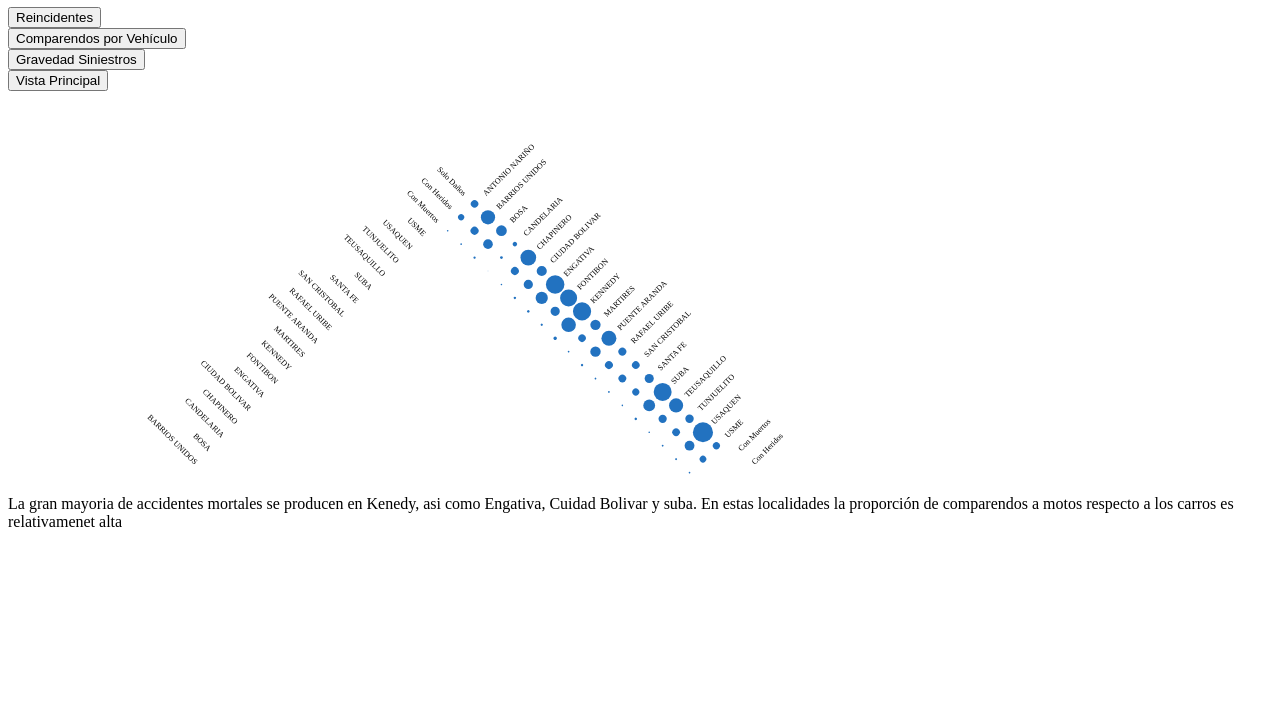
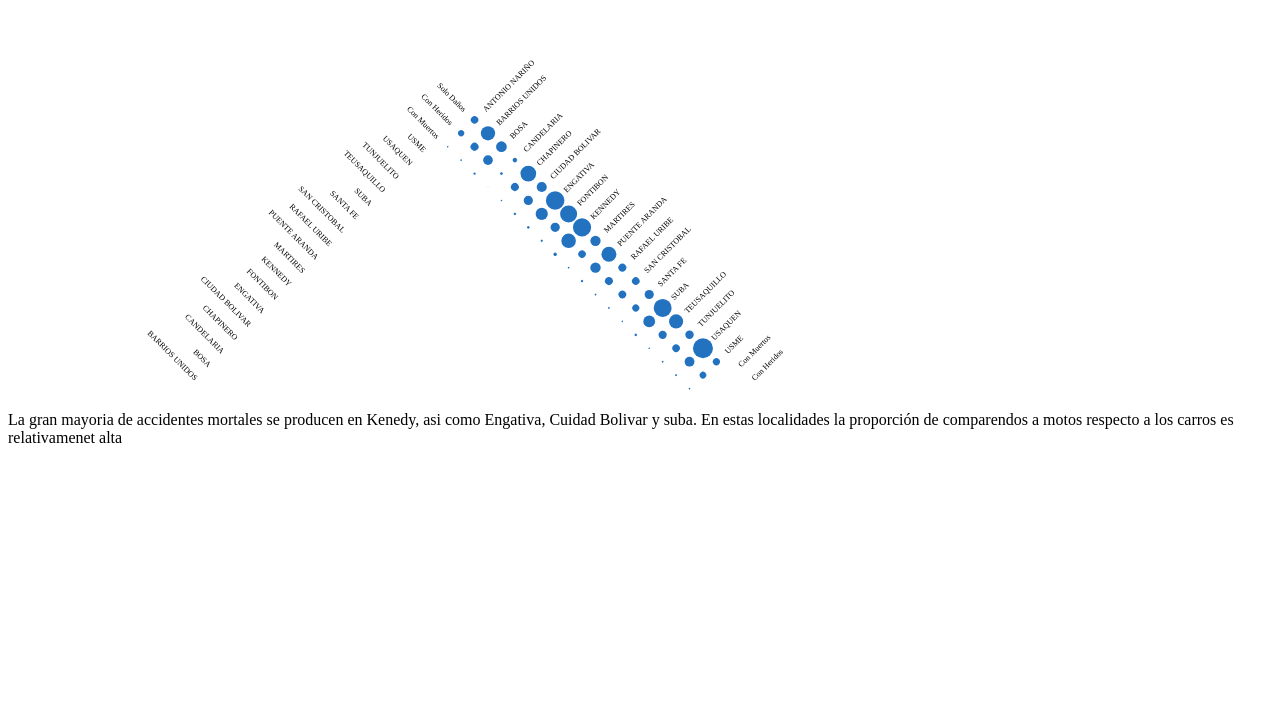
Before and after one commit to pdiazq/SiniestrosGravedadLocalidad, a plain HTML site: page index.html in a window 1280 px wide. Shown: the part 73-800 px from the top of the page. Drawn offline with nearby package versions, Linux system fonts and the light colour scheme; a web font is replaced by a local one.

Commit message:
Update index.html

```diff
--- a/index.html
+++ b/index.html
@@ -7,19 +7,6 @@
     <script src="https://d3js.org/d3.v3.min.js"></script>
     <h1>Análisis de gravedad de accidente por localidad.<small> Cantidad de siniestros</small></h1>
   </head>
-    <form action="https://pdiazq.github.io/CantidadCoparendosLoc/">
-    <input type="submit" value="Reincidentes" />
-</form>
-    <form action="https://pdiazq.github.io/CantidadCoparendosVehiculo/">
-    <input type="submit" value="Comparendos por Vehículo" />
-</form>
-  </form>
-    <form action="https://pdiazq.github.io/SiniestrosGravedadLocalidad/">
-    <input type="submit" value="Gravedad Siniestros" />
-</form>
-    <form action="https://pdiazq.github.io/SiniestrosComparendos1/">
-    <input type="submit" value="Vista Principal" />
-</form>
   <body>
         <svg height="400" width="960"></svg>
         <script src="index.js"></script>
```
